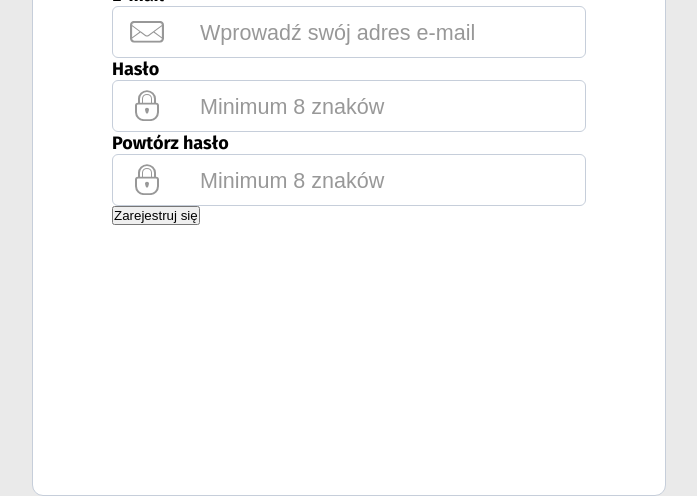
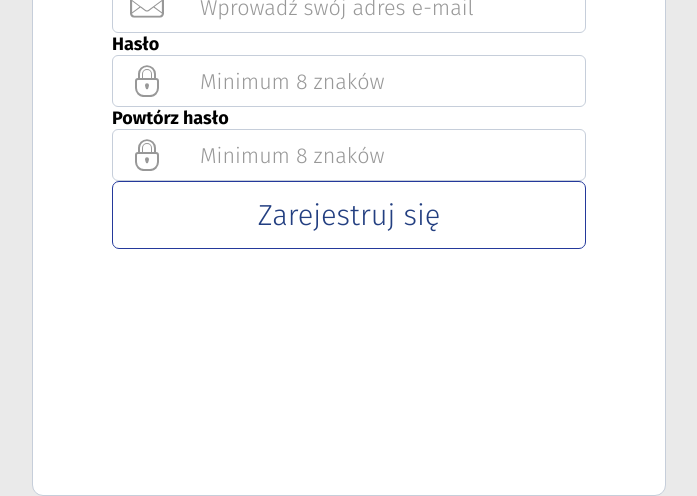
Before and after one commit to Klemciak/P1-register, a plain HTML site: page index.html in a window 1280 px wide. Shown: the part 334-830 px from the top of the page, without its empty margins (291-988 px from the left). Drawn offline with Linux system fonts and the light colour scheme; a small style sheet from the web is missing.

Commit message:
button change

```diff
--- a/index.html
+++ b/index.html
@@ -5,8 +5,6 @@
     <meta charset="UTF-8">
     <meta name="viewport" content="width=device-width, initial-scale=1.0">
     <title>Register</title>
-    <link href="https://www.dafontfree.net/embed/ZmlyYS1zYW5zLWJvb2smZGF0YS8yOS9mLzE1Mzc1OS9GaXJhU2Fucy1Cb29rLm90Zg"
-        rel="stylesheet" type="text/css" />
     <link rel="preconnect" href="https://fonts.googleapis.com">
     <link rel="preconnect" href="https://fonts.gstatic.com" crossorigin>
     <link href="https://fonts.googleapis.com/css2?family=Fira+Sans:wght@300;500;700&display=swap" rel="stylesheet">
@@ -33,7 +31,7 @@
                 <img class="checkPassword__container__icon" src="img/lock.svg" alt="lock icon"><input
                     class="checkPassword__container__input" type="password" placeholder="Minimum 8 znaków">
             </div>
-            <button class="registrationBtn" type="submit">Zarejestruj się</button>
+            <button class="registration__btn" type="submit">Zarejestruj się</button>
         </form>
     </div>
 
--- a/sass/main.scss
+++ b/sass/main.scss
@@ -1,4 +1,3 @@
-// font-family: 'fira-sans-book', sans-serif;
 // font-family: 'Fira Sans', sans-serif;
 
 @import 'reset';
@@ -54,6 +53,8 @@ body {
             line-height: 52px;
             font-size: 21.54px;
             background: transparent;
+            font-family: 'Fira Sans', sans-serif;
+            font-weight: lighter;
         }
 
         textarea:focus,
@@ -63,6 +64,8 @@ body {
 
         ::placeholder {
             color: #989898;
+            font-family: 'Fira Sans', sans-serif;
+            font-weight: lighter;
         }
 
         & img {
@@ -76,4 +79,16 @@ body {
             left: 17px;
         }
     }
+
+    &__btn {
+        width: 474px;
+        height: 68px;
+        font-size: 29px;
+        font-family: 'Fira Sans', sans-serif;
+        font-weight: lighter;
+        color: #233F81;
+        border: 1px solid #24399B;
+        border-radius: 7px;
+        background-color: #ffffff00;
+    }
 }
```
Also changed, not shown: css/main.css, 1 other file.
